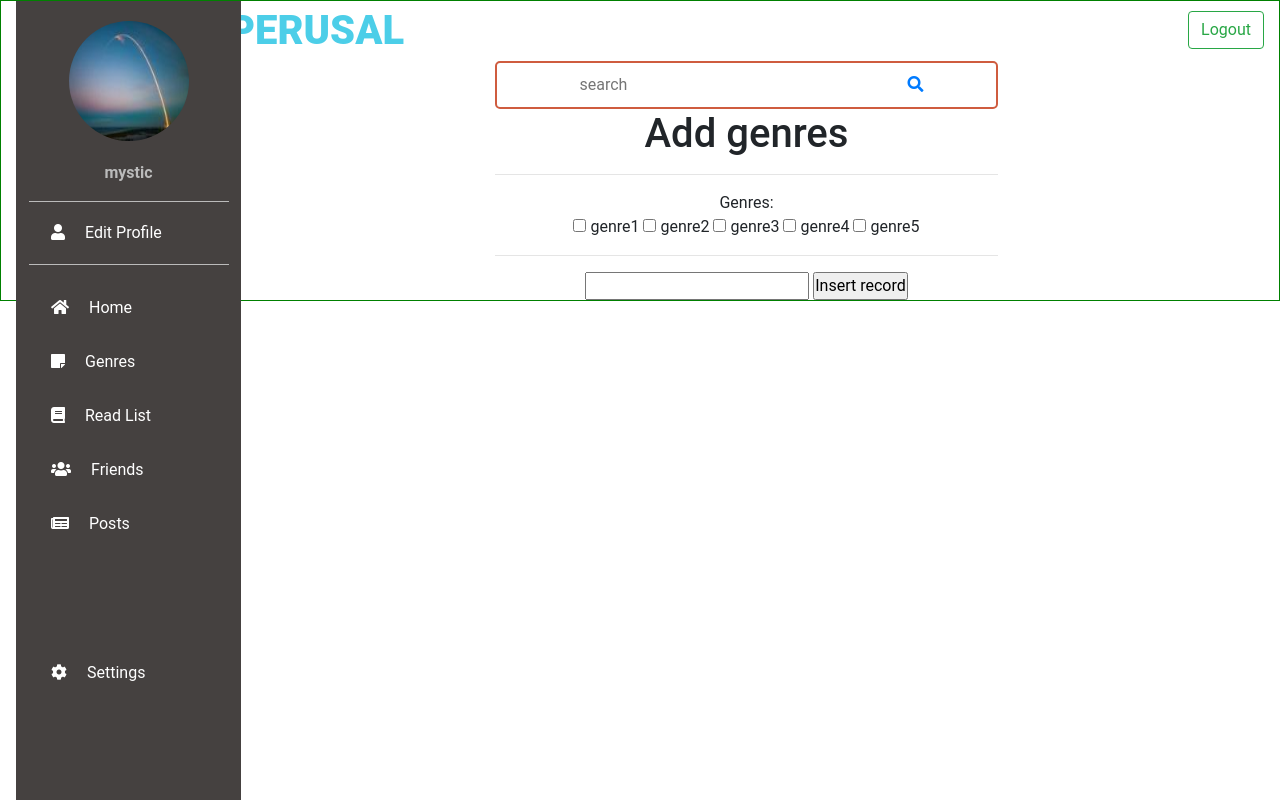
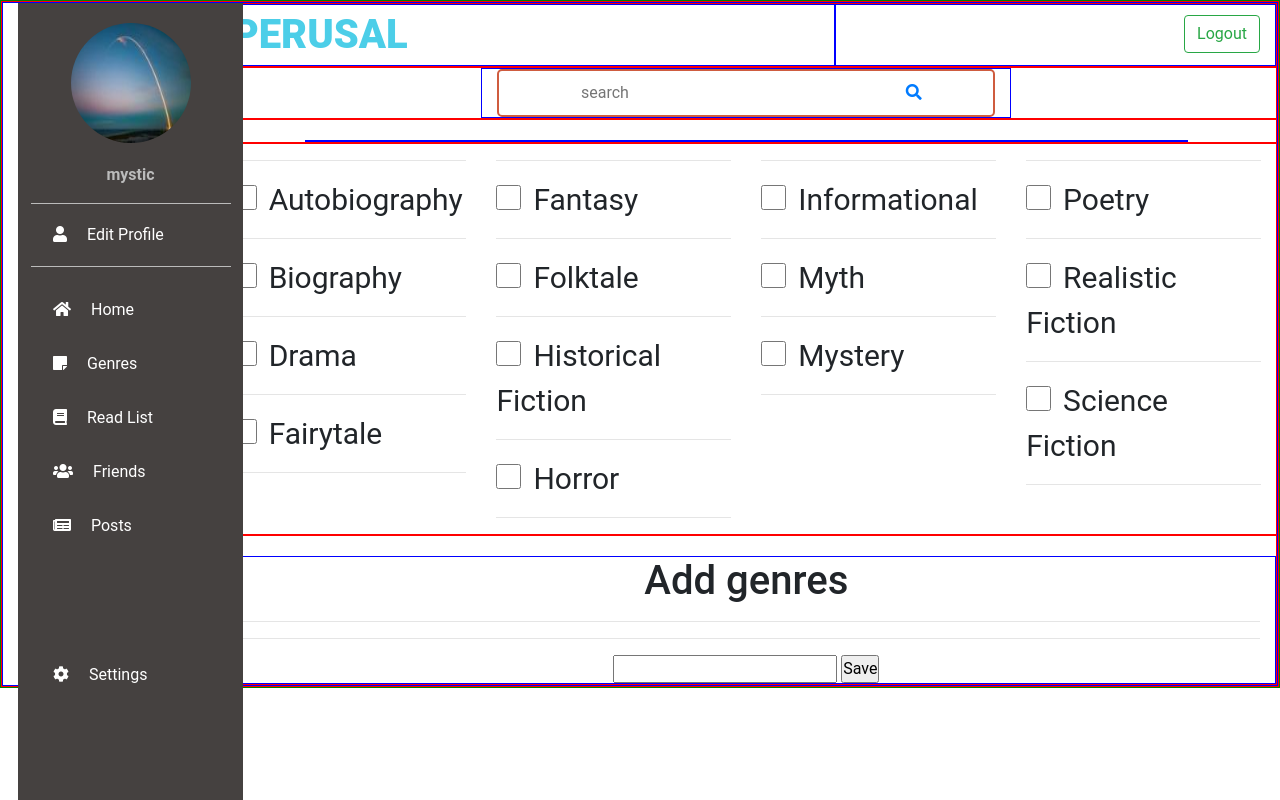
Before and after one commit to swarna1001/Perusal, a Django app: page /accounts/genres/ in a window 1280 px wide. Run offline with Django 3.2, Linux system fonts and the light colour scheme; a user stored in the database is signed in; data comes from the database, SQL or seed files in the repository; both versions use the stored data as it was after the commit; some libraries are stand-ins or nearby versions.

Commit message:
5.7 - added genres_style page

```diff
--- /dev/null
+++ b/accounts/static/accounts/genres_style.css
@@ -0,0 +1,57 @@
+.my-col-31{
+    margin-top: 20px;
+}
+
+
+.my-col-41{
+    margin-top: 20px;
+}
+
+.ul{
+  font-size: 20px;
+
+}
+
+input.largerCheckbox {
+    width: 25px;
+    height: 25px;
+
+}
+
+.check-text{
+    font-size: 30px;
+    padding-top: 20px;
+    padding-left: 8px;
+    padding-bottom: 10px;
+}
+
+ul.checkbox li{
+    display: inline-grid;
+
+}
+
+
+.checkbox-lg::before,
+.checkbox-lg::after {
+  top: .8rem;
+  width: 1.55rem;
+  height: 1.55rem;
+}
+
+.checkbox-lg {
+  padding-top: 13px;
+  padding-left: 6px;
+}
+
+
+.checkbox-xl::before,
+.checkbox-xl::after {
+  top: 1.2rem;
+  width: 1.85rem;
+  height: 1.85rem;
+}
+
+.checkbox-xl {
+  padding-top: 23px;
+  padding-left: 10px;
+}
--- a/accounts/templates/accounts/genres.html
+++ b/accounts/templates/accounts/genres.html
@@ -10,6 +10,8 @@
 	<link rel="stylesheet" href="https://stackpath.bootstrapcdn.com/bootstrap/4.1.3/css/bootstrap.min.css" integrity="sha384-MCw98/SFnGE8fJT3GXwEOngsV7Zt27NXFoaoApmYm81iuXoPkFOJwJ8ERdknLPMO" crossorigin="anonymous">
 
 	<link rel="stylesheet" type="text/css" href="{% static 'accounts/base_style.css' %}"/>
+    <link rel="stylesheet" type="text/css" href="{% static 'accounts/genres_style.css' %}"/>
+
 
 	<script src="https://cdnjs.cloudflare.com/ajax/libs/jquery/3.5.1/jquery.min.js" charset="utf-8"></script>
 
@@ -38,13 +40,13 @@
            /* max-width: 1280px; */
         }
 
-        /*.my-col{
+        .my-col{
             border: 1px solid blue;
         }
 
          .my-row{
             border: 1px solid red;
-         } */
+         }
 
         </style>
 
@@ -145,11 +147,8 @@
 
     <!-- ############## till here COMMON TEMPLATE FOR ALL THE PAGES  ################# -->
 
-    <div class="row justify-content-center my-row">
-        <div class="col-10 my-col my-col-41">
-
-
-
+    <div class="row justify-content-center my-row row-3">
+        <div class="col-10 my-col my-col-31">
             <div>
 
             	{% if existing_genres %}
@@ -163,31 +162,63 @@
     </div>
 
 
-    <div class="row justify-content-center my-row row-3">
-        <div class="col-6 my-col my-col-31 text-center">
+    <div class="row justify-content-center my-row row-4">
+                <div class="col-3">
+                    <hr/>
+                    <li> <input type="checkbox" value="Autobiography"         class="chckvalues largerCheckbox"> <span class="check-text">Autobiography </span> </li>
+                    <hr/>
+                    <li> <input type="checkbox" value="Biography"             class="chckvalues largerCheckbox"> <span class="check-text"> Biography </span> </li>
+                    <hr/>
+                    <li> <input type="checkbox" value="Drama"                 class="chckvalues largerCheckbox"> <span class="check-text"> Drama </span> </li>
+                    <hr/>
+                    <li> <input type="checkbox" value="Fairytale"             class="chckvalues largerCheckbox"> <span class="check-text"> Fairytale </span> </li><hr/>
+
+
+                </div>
+
+
+                <div class="col-3">
+                <hr/>
+                    <li> <input type="checkbox" value="Fantasy"               class="chckvalues largerCheckbox"> <span class="check-text"> Fantasy </span> </li><hr/>
+                    <li> <input type="checkbox" value="Folktale"              class="chckvalues largerCheckbox"> <span class="check-text"> Folktale </span> </li><hr/>
+                    <li> <input type="checkbox" value="Historical Fiction"    class="chckvalues largerCheckbox"> <span class="check-text"> Historical Fiction </span> </li><hr/>
+
+                    <li> <input type="checkbox" value="Horror"                class="chckvalues largerCheckbox"> <span class="check-text"> Horror </span> </li><hr/>
+
+                </div>
+
+                <div class="col-3">
+                    <hr/>
+
+                    <li> <input type="checkbox" value="Informational"         class="chckvalues largerCheckbox"> <span class="check-text"> Informational </span> </li><hr/>
+                    <li> <input type="checkbox" value="Myth"                  class="chckvalues largerCheckbox"> <span class="check-text"> Myth </span> </li><hr/>
+                    <li> <input type="checkbox" value="Mystery"               class="chckvalues largerCheckbox"> <span class="check-text"> Mystery </span> </li><hr/>
+                </div>
+
+                <div class="col-3">
+                    <hr/>
+                    <li> <input type="checkbox" value="Poetry"                class="chckvalues largerCheckbox"> <span class="check-text"> Poetry </span> </li><hr/>
+                    <li> <input type="checkbox" value="Realistic Fiction"     class="chckvalues largerCheckbox"> <span class="check-text"> Realistic Fiction </span> </li><hr/>
+                    <li> <input type="checkbox" value="Science Fiction"       class="chckvalues largerCheckbox"> <span class="check-text"> Science Fiction </span> </li><hr/>
+                </div>
+
+    </div>
+
+
+    <div class="row justify-content-center my-row row-4">
+        <div class="col-12 my-col my-col-41 text-justify">
             <div>
-
             	<center>
 		<h1>Add genres</h1>
 		<hr/>
 		<form method="POST">
 			{% csrf_token %}
 
-			Genres:
-			<ul>
-			<input type="checkbox" value="genre1"  class="chckvalues" name="auto"> genre1
-			<input type="checkbox" value="genre2"  class="chckvalues"> genre2
-			<input type="checkbox" value="genre3"  class="chckvalues"> genre3
-			<input type="checkbox" value="genre4"  class="chckvalues"> genre4
-			<input type="checkbox" value="genre5"  class="chckvalues"> genre5
-			</ul>
-
 		<hr/>
 		<input type="text" name="genres" id="txtvalues">
-		<input id="but1" type="submit" value="Insert record" onclick="return alert('successfully inserted!')">
+		<input id="but1" type="submit" value="Save" onclick="return alert('successfully inserted!')">
 
 		</form>
-
 	</center>
 
     		</div>
```
Also changed, not shown: db.sqlite3.
